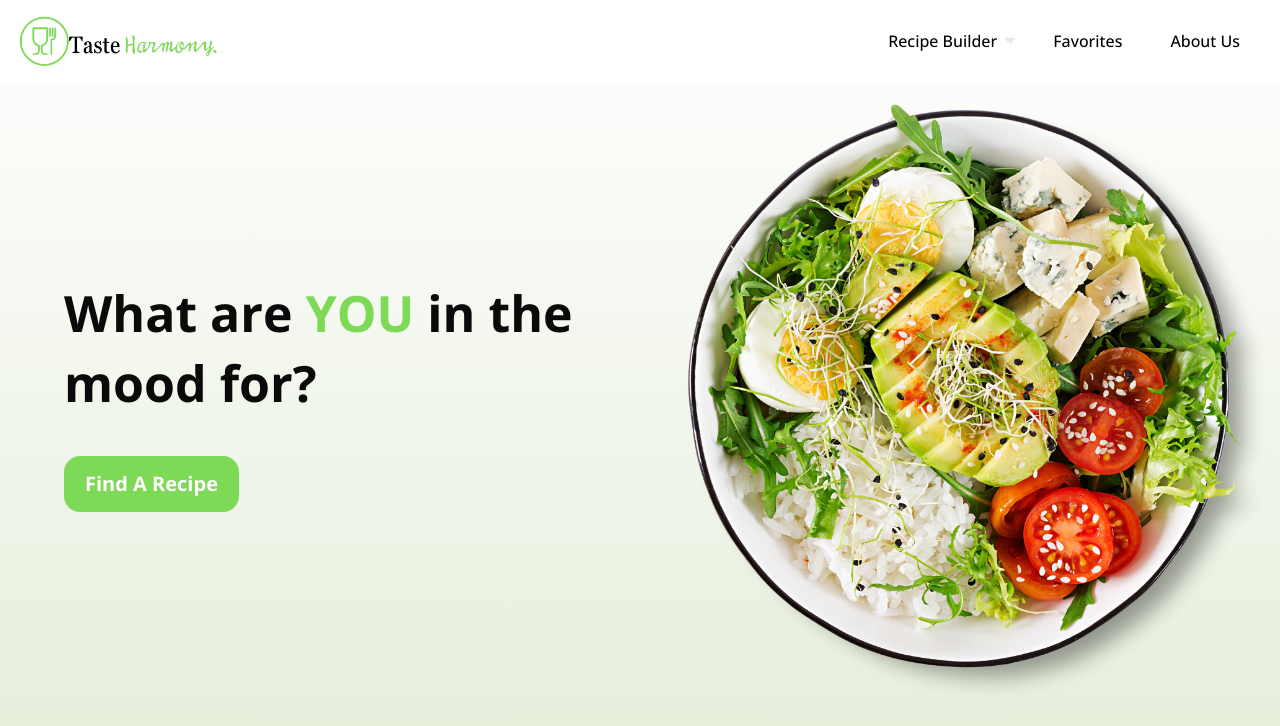
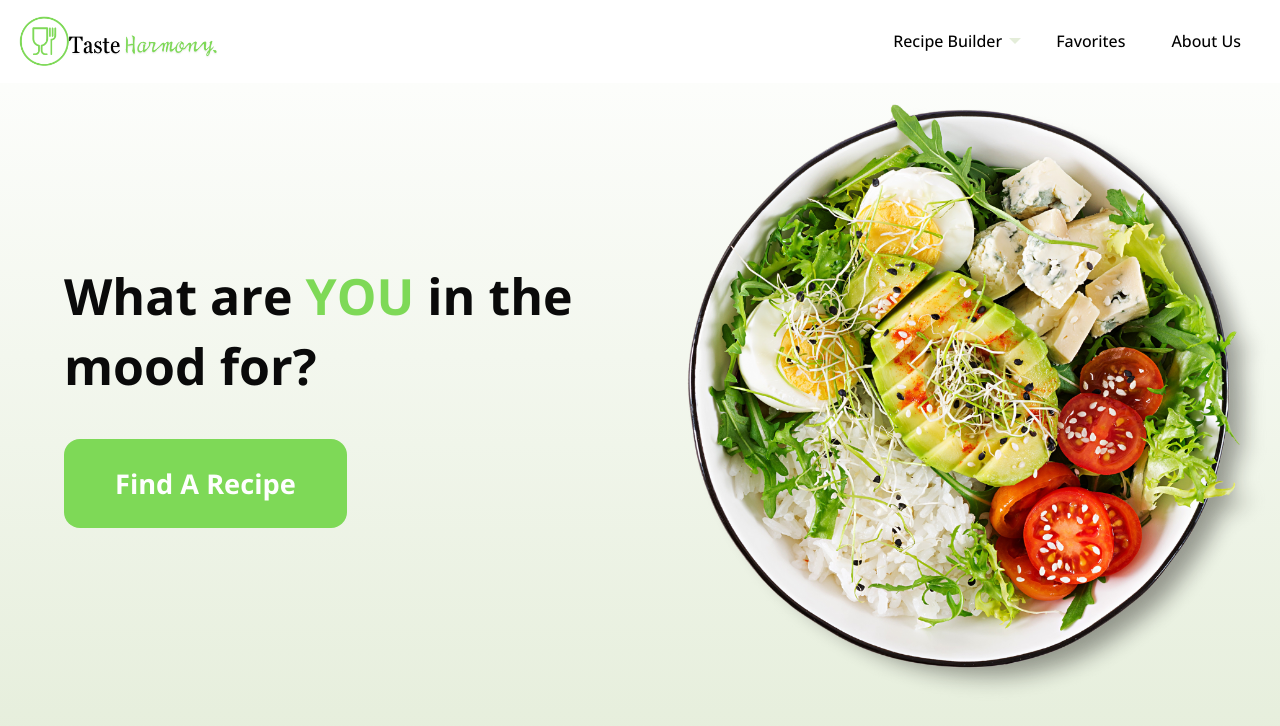
Before and after one commit to Noah-Manno/taste-harmony, a plain HTML site: page index.html in a window 1280 px wide. Drawn offline with nearby package versions, Linux system fonts and the light colour scheme.

Commit message:
button and flex

```diff
--- a/assets/css/styles.css
+++ b/assets/css/styles.css
@@ -32,8 +32,8 @@ body {
 }
 
 .dropdown li {
-    padding-right: 8px;
-    padding-left: 8px;
+    padding-right: 7px;
+    padding-left: 7px;
 }
 
 .title-bar {
@@ -69,7 +69,6 @@ a:focus {
     font-family: var(--font1);
     font-size: 50px;
     font-weight: 700;
-    margin-left: 10%;
 }
 
 .highlight {
@@ -78,15 +77,41 @@ a:focus {
 }
 
 .button {
-    margin-left: 10%;
-    margin-right: 10%;
     font-family: var(--font1);
     font-weight: 700;
     background: var(--highlightgreen);
     border-radius: 16px;
     margin-top: 30px;
+    padding: 30px 50px;
 }
 
 .button:hover {
     background: lightgreen;
 }
+
+.button.large {
+    font-size: 1.7rem;
+}
+
+.main-left {
+    display: flex;
+    flex-direction: column;
+    justify-content: center;
+    align-items: center;
+    text-align: center;
+}
+
+@media only screen and (min-width: 640px){
+    .button {
+        margin-left: 10%;
+        margin-right: 10%;
+    }
+    .slogan {
+        margin-left: 10%;
+    }
+
+    .main-left {
+        text-align: left;
+        display: block;
+    }
+}
--- a/index.html
+++ b/index.html
@@ -35,11 +35,11 @@
 
 
 <div class="grid-x align-middle main">
-    <div class="cell small-12 medium-6">
+    <div class="cell small-12 medium-6 main-left">
         <h1 class="slogan">What are <span class="highlight">you</span> in the mood for?</h1>
         <a class="button large" href="#">Find A Recipe</a>
     </div>
-    <div class="cell small-12 medium-6">
+    <div class="cell small-12 medium-6 main-right">
         <img class="main-image" src="./assets/images/tasteharmonyPicture.png" alt="plate of food">
     </div>
 </div>
```
